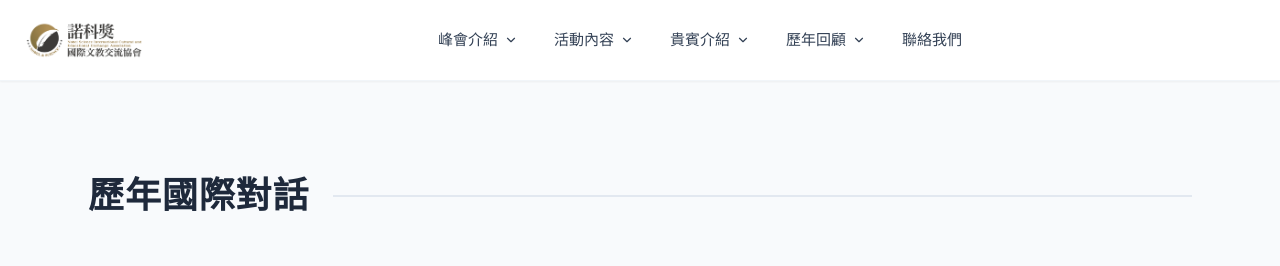
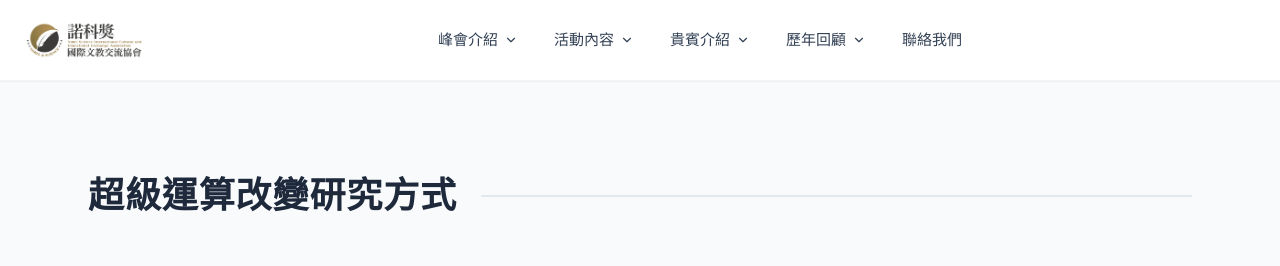
Before and after one commit to sky940714/nsic-website, a React (Vite) app: page /review-2025 in a window 1280 px wide. Shown: the top 266 px of the page. Built offline with nearby package versions, Linux system fonts and the light colour scheme.

Commit message:
修改照片

```diff
--- a/src/components/DialogueArchive.tsx
+++ b/src/components/DialogueArchive.tsx
@@ -223,7 +223,7 @@
 
         {/* 標題區 */}
         <div className="flex items-center gap-6 mb-16">
-          <h2 className="text-3xl md:text-4xl font-bold text-slate-800 tracking-wide">歷年國際對話</h2>
+          <h2 className="text-3xl md:text-4xl font-bold text-slate-800 tracking-wide">超級運算改變研究方式</h2>
           <div className="h-[2px] flex-grow bg-slate-200"></div>
         </div>
 
```
